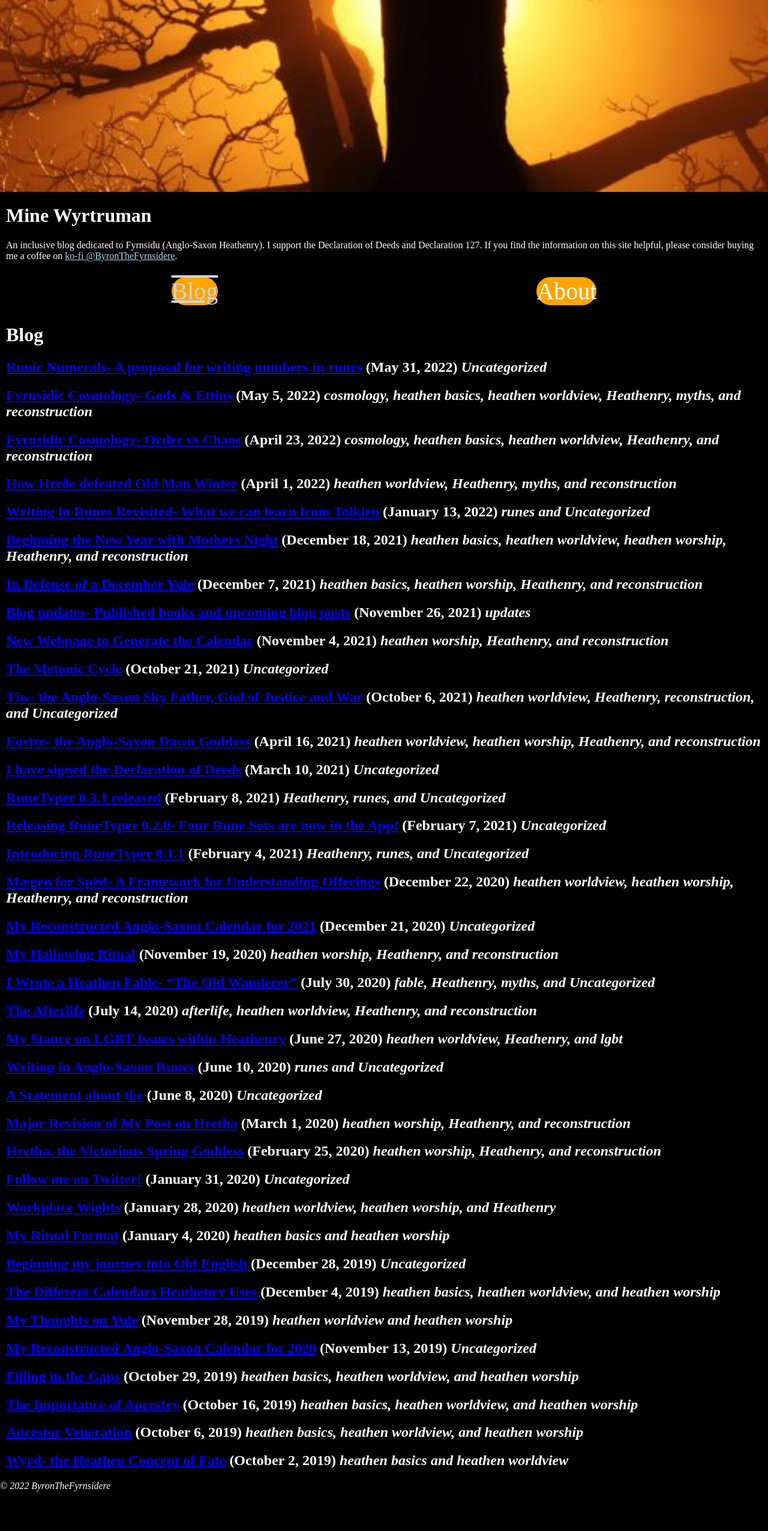
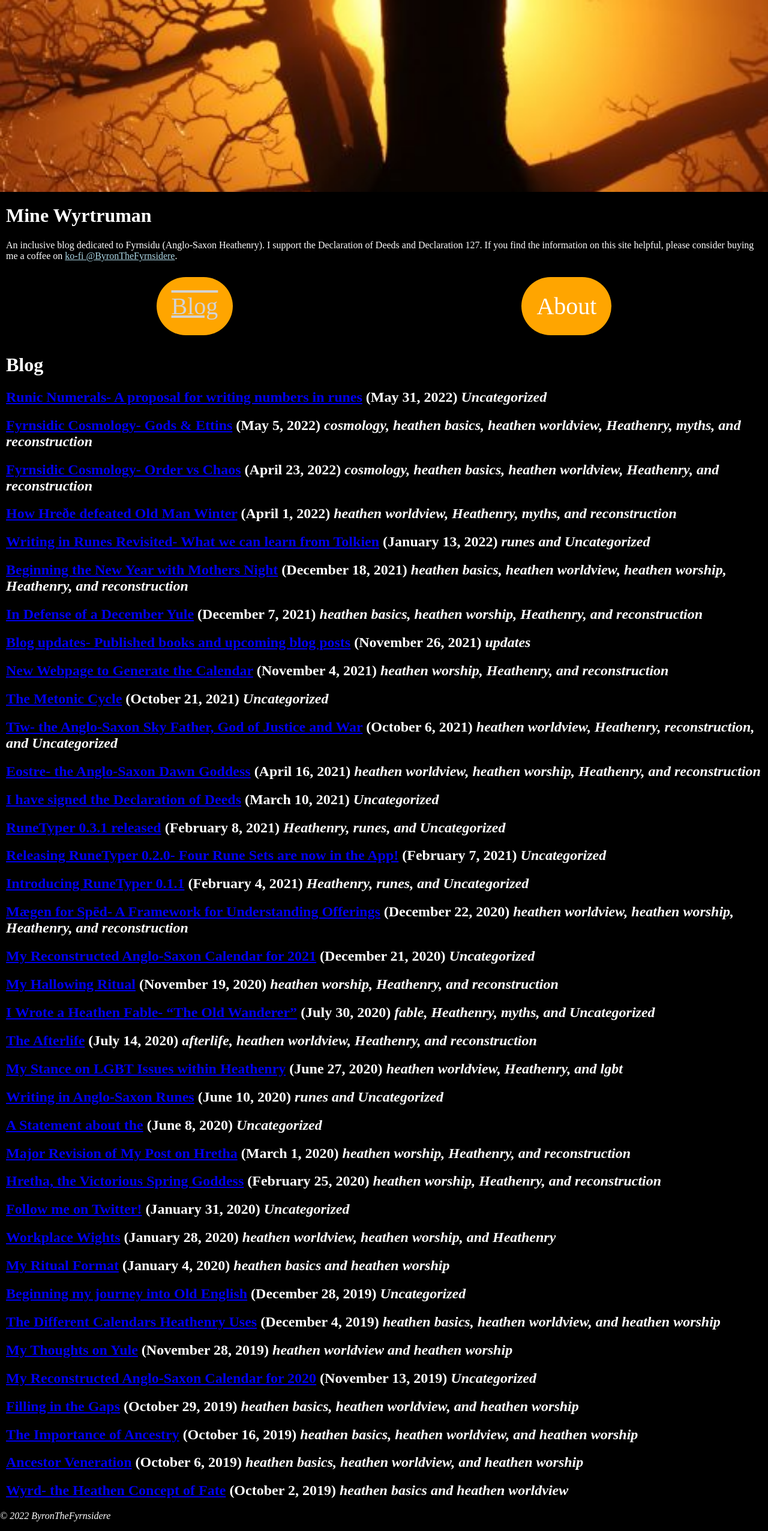
Before and after one commit to byronpendason/byronpendason.github.io, a Jekyll site: the page built from index.md, in a window 1280 px wide. Shown: the whole page at 60% size. Built offline with Jekyll 4.4.1, drawn with Linux system fonts in a browser that asks for light colours; our own code applies the rules of GitHub Pages for plain Markdown files; comment, search, counter and statistics services are not loaded; before the commit the page ends 2503 px from its top, so only the background shows below that.

Commit message:
Update default.html

```diff
--- a/_layouts/default.html
+++ b/_layouts/default.html
@@ -47,7 +47,7 @@
         font-size: 40px;
         margin-left: auto;
         margin-right: auto;
-        padding: 0px;
+        padding: 25px;
         background-color: orange;
         color: black;
         border-radius: 50px;
```
